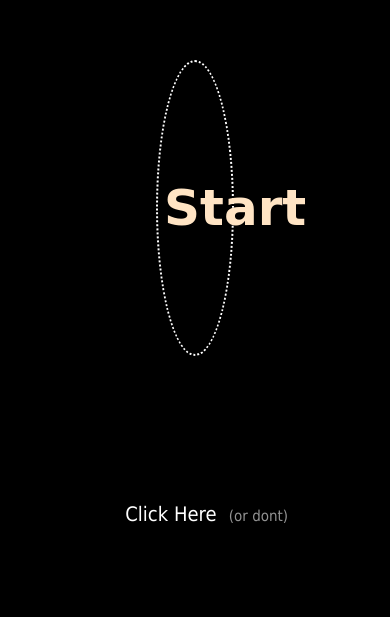
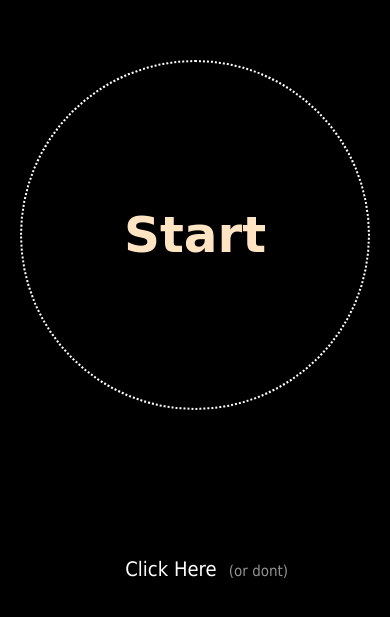
Before and after one commit to ugoslav/Memory-Game, a plain HTML site: page index.html in a window 390 px wide. Shown: the part 201-818 px from the top of the page. Drawn offline with Linux system fonts and the light colour scheme; a web font is replaced by a local one.

Commit message:
Made the start button non responsive

```diff
--- a/css/index.css
+++ b/css/index.css
@@ -6,8 +6,8 @@ body{
 #start-button{
     margin-top: 30vh;
     margin-bottom: 15vh;
-    height : 35vh;
-    width : 20vw;
+    height : 350px;
+    width : 350px;
     font-size: 50px;
     border-radius: 50%;
     font-family: 'Grape Nuts', cursive;
```
